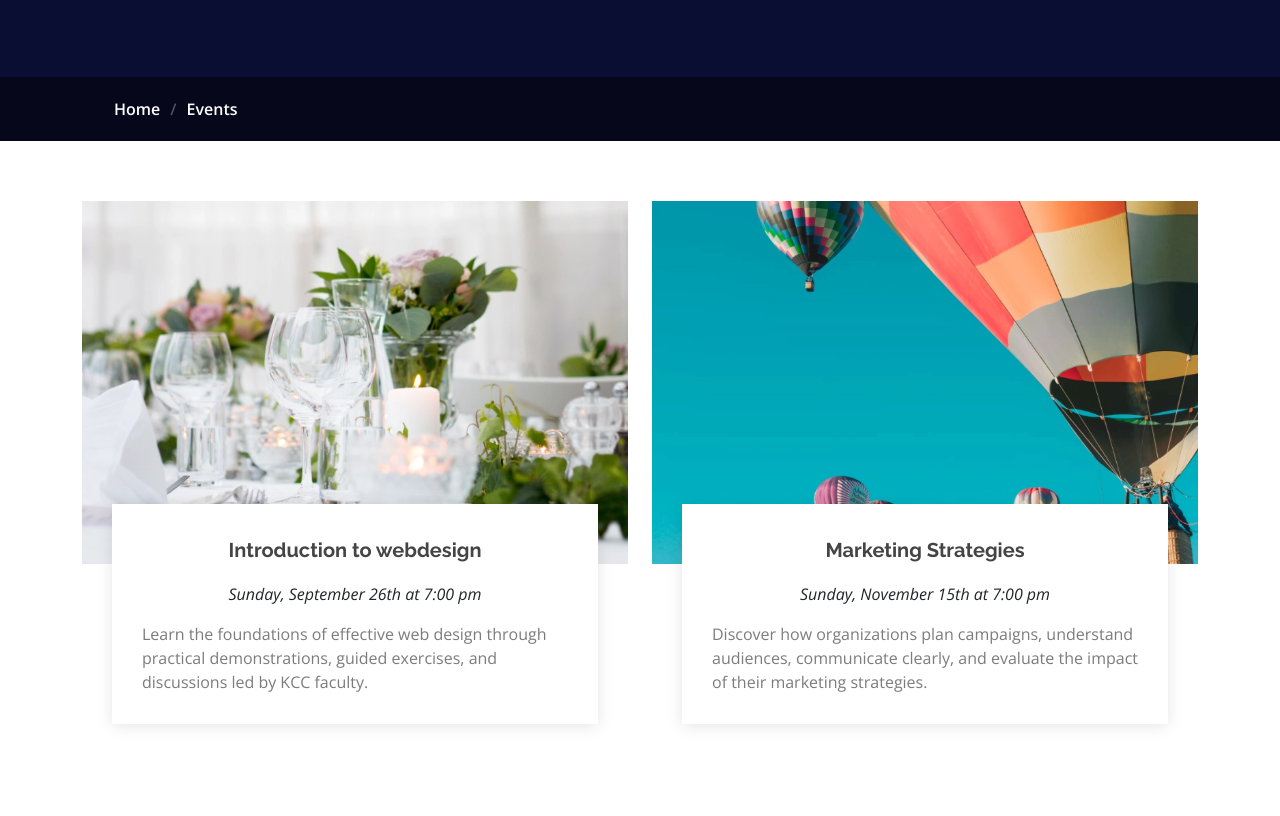
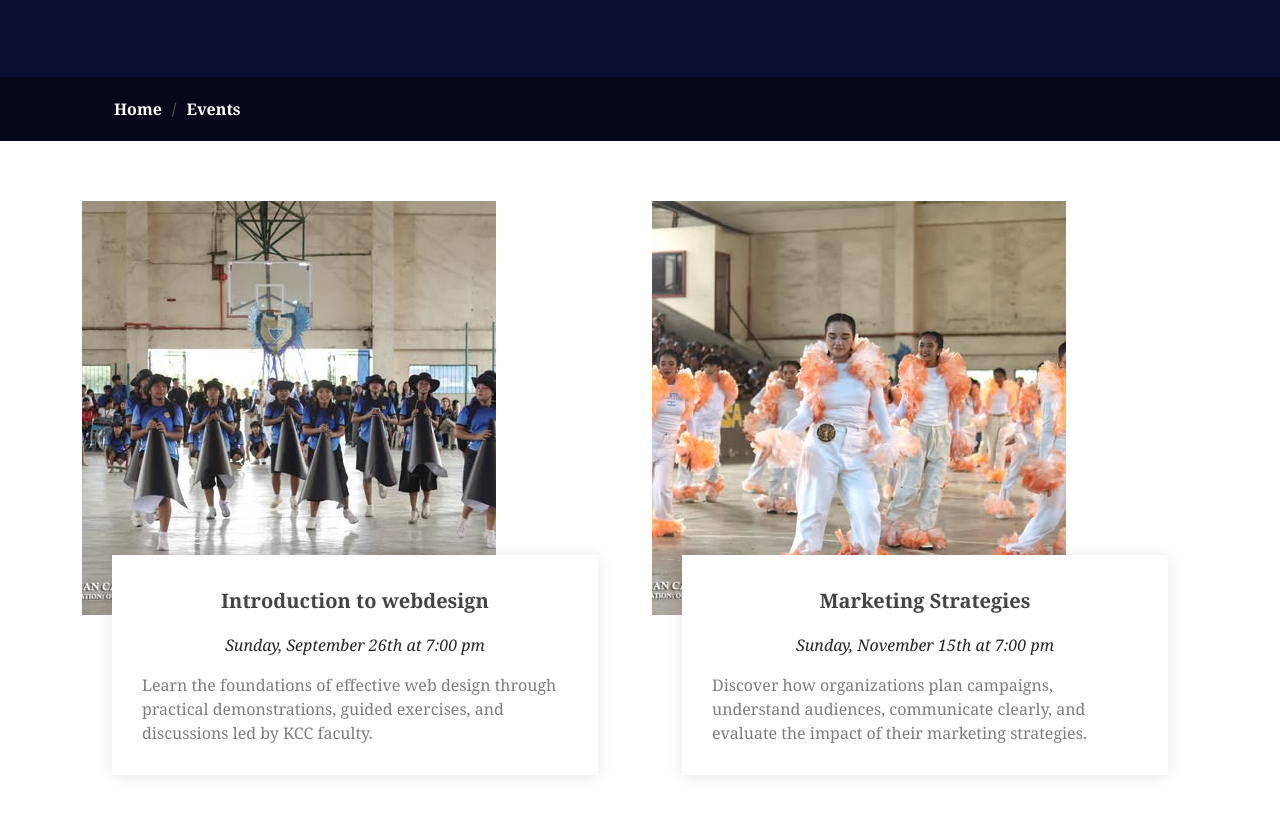
Before and after one commit to cento-nova1/cento-project-2, a plain HTML site: page events.html in a window 1280 px wide. Shown: the part 276-1092 px from the top of the page. Drawn offline with nearby package versions, Linux system fonts and the light colour scheme.

Commit message:
changing font

```diff
--- a/assets/css/main.css
+++ b/assets/css/main.css
@@ -12,9 +12,9 @@
 --------------------------------------------------------------*/
 /* Fonts */
 :root {
-  --default-font: "Open Sans",  system-ui, -apple-system, "Segoe UI", Roboto, "Helvetica Neue", Arial, "Noto Sans", "Liberation Sans", sans-serif, "Apple Color Emoji", "Segoe UI Emoji", "Segoe UI Symbol", "Noto Color Emoji";
-  --heading-font: "Raleway",  sans-serif;
-  --nav-font: "Poppins",  sans-serif;
+  --default-font: Georgia, "Times New Roman", Times, serif;
+  --heading-font: Georgia, "Times New Roman", Times, serif;
+  --nav-font: Georgia, "Times New Roman", Times, serif;
 }
 
 /* Global Colors - The following color variables are used throughout the website. Updating them here will change the color scheme of the entire website */
--- a/events.html
+++ b/events.html
@@ -114,7 +114,7 @@
           <div class="col-md-6 d-flex align-items-stretch">
             <div class="card">
               <div class="card-img">
-                <img src="assets/img/event/event-item-1.webp" alt="...">
+                <img src="assets/img/event/event1.jpeg" alt="...">
               </div>
               <div class="card-body">
                 <h5 class="card-title"><a href="">Introduction to webdesign</a></h5>
@@ -126,7 +126,7 @@
           <div class="col-md-6 d-flex align-items-stretch">
             <div class="card">
               <div class="card-img">
-                <img src="assets/img/event/event-item-2.webp" alt="...">
+                <img src="assets/img/event/event2.jpeg" alt="...">
               </div>
               <div class="card-body">
                 <h5 class="card-title"><a href="">Marketing Strategies</a></h5>
```
Also changed, not shown: assets/img/event/event1.jpeg (added), assets/img/event/event2.jpeg (added), 1 other file.
